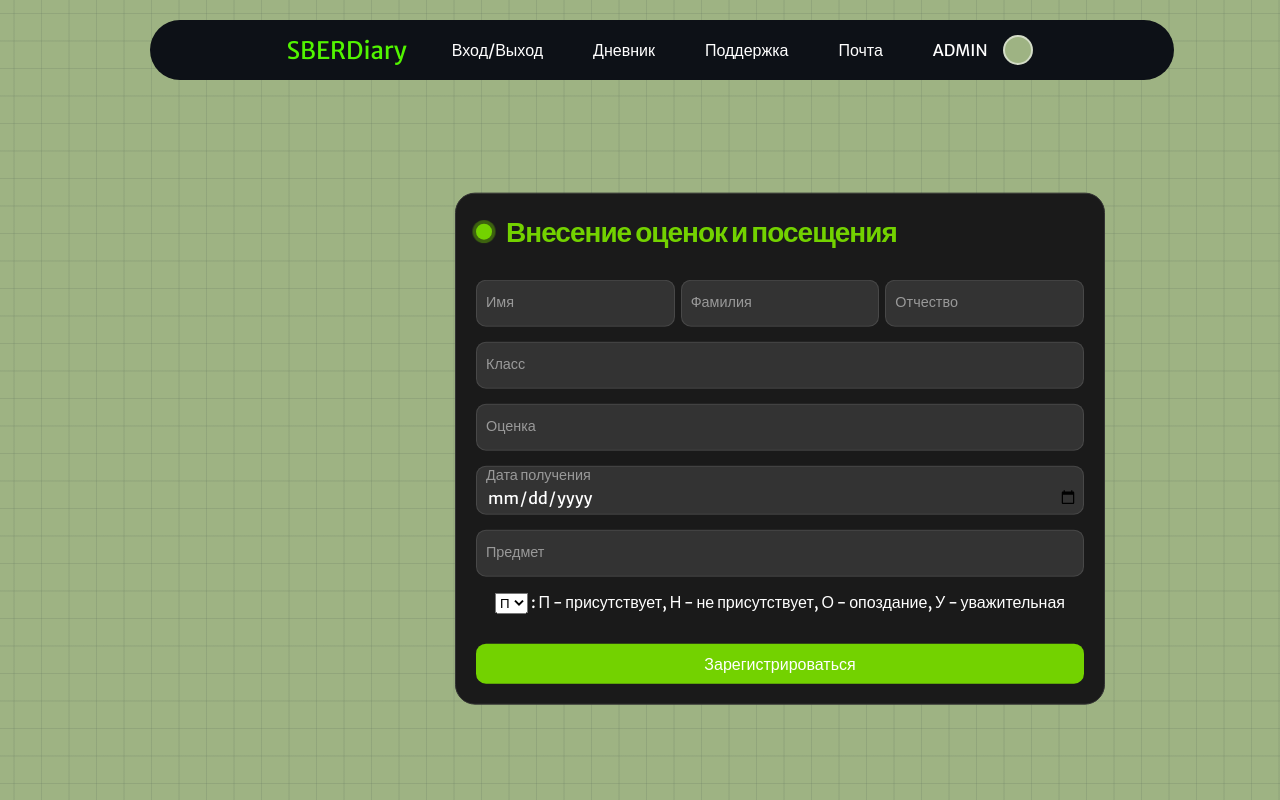
After one commit to programm-er-games/hackaton-BITE, a PHP site: page /teacher_reg.php in a window 1280 px wide; the page is wider, and only the part inside the window is pictured. The commit adds this page. Run offline with PHP 8.4, Linux system fonts and the light colour scheme; data that the repository does not hold is empty.

Commit message:
Minor changes

```diff
--- a/letters.html
+++ b/letters.html
@@ -30,7 +30,11 @@
   </div>
 
   <div class="container">
-
+    <div class="nav">
+      <button disabled="disabled" class="nav1"><img src="images/write.png" alt="Написать сообщение"></button>
+      <button disabled="disabled" class="nav1"><img src="images/inbox.png" alt="Входящие"></button>
+      <button disabled="disabled" class="nav1"><img src="images/outbox.png" alt="Отправленные"></button>
+    </div>
     <div class="modal">
       <div class="modal__header">
         <span class="modal__title">Новое сообщение</span><button class="button button--icon"><svg width="24" viewBox="0 0 24 24" height="24" xmlns="http://www.w3.org/2000/svg">
--- /dev/null
+++ b/teacher_reg.php
@@ -0,0 +1,101 @@
+<!DOCTYPE html>
+<html lang="en">
+
+<head>
+  <meta charset="UTF-8">
+  <meta name="viewport" content="width=device-width, initial-scale=1.0">
+  <title>Админка/регистрация</title>
+  <link rel="stylesheet" type="text/css" href="css/login.css">
+</head>
+
+<body>
+  <div class="input1">
+    <div class="value1">
+      SBERDiary
+    </div>
+    <button class="value">
+      <a href="come_in.php" class="link" style="text-decoration: none; color: white;">Вход/Выход</a>
+    </button>
+    <button class="value">
+      <a href="firspage.php" class="link" style="text-decoration: none; color: white;">Дневник</a>
+    </button>
+    <button class="value">
+      <a href="support.html" class="link" style="text-decoration: none; color: white;">Поддержка</a>
+    </button>
+    <button class="value">
+      <a href="letters.html" class="link" style="text-decoration: none; color: white;">Почта</a>
+    </button>
+    <button class="value">
+      <a href="settings.html" class="link" style="text-decoration: none; color: white;">ADMIN</a>
+      <div class="circl"></div>
+    </button>
+  </div>
+
+
+
+
+
+
+  <form class="form" action="backend/register.php" method="post">
+    <p class="title">Внесение оценок и посещения</p>
+    <p class="message"></p>
+    <div class="flex">
+      <label>
+        <input class="input" type="text" name="name" placeholder="" required="">
+        <span>Имя</span>
+      </label>
+
+      <label>
+        <input class="input" type="text" name="surname" placeholder="" required="">
+        <span>Фамилия</span>
+      </label>
+
+      <label>
+        <input class="input" type="text" name="patronymic" placeholder="" required="">
+        <span>Отчество</span>
+      </label>
+    </div>
+
+    <label>
+      <input class="input" type="text" name="email" placeholder="" required="">
+      <span>Класс</span>
+    </label>
+    <label>
+      <input class="input" type="number" name="phone" placeholder="" required="">
+      <span>Оценка</span>
+    </label>
+    <label>
+      <input class="input" type="date" name="birthday" placeholder="" required="">
+      <span>Дата получения</span>
+    </label>
+    <label>
+      <input class="input" type="text" name="password" placeholder="" required="">
+      <span>Предмет</span>
+    </label>
+    <label>
+      <select name="status" id="status">
+        <option value="exist">П</option>
+        <option value="not_exist">Н</option>
+        <option value="late">О</option>
+        <option value="sick">У</option>
+      </select>
+      <span>: П - присутствует, Н - не присутствует, О - опоздание, У - уважительная</span>
+    </label>
+    <p id="sign_up_message"><? echo $result; ?></p>
+    <button class="submit" type="submit">Зарегистрироваться</button>
+  </form>
+
+  <div class="container"></div>
+  <script>
+    function getCookie(name) {
+      let matches = document.cookie.match(new RegExp(
+        "(?:^|; )" + name.replace(/([\.$?*|{}\(\)\[\]\\\/\+^])/g, '\\$1') + "=([^;]*)"
+      ));
+      return matches ? decodeURIComponent(matches[1]) : undefined;
+    }
+    let up_mes = getCookie("sign_up_res");
+    document.getElementById("sign_up_message").textContent = up_mes === undefined ? "" : up_mes;
+  </script>
+</body>
+
+</html>
```
Also changed, not shown: css/letters.css (+23 -1 lines), images/inbox.png (added), images/outbox.png (added), images/write.png (added).
